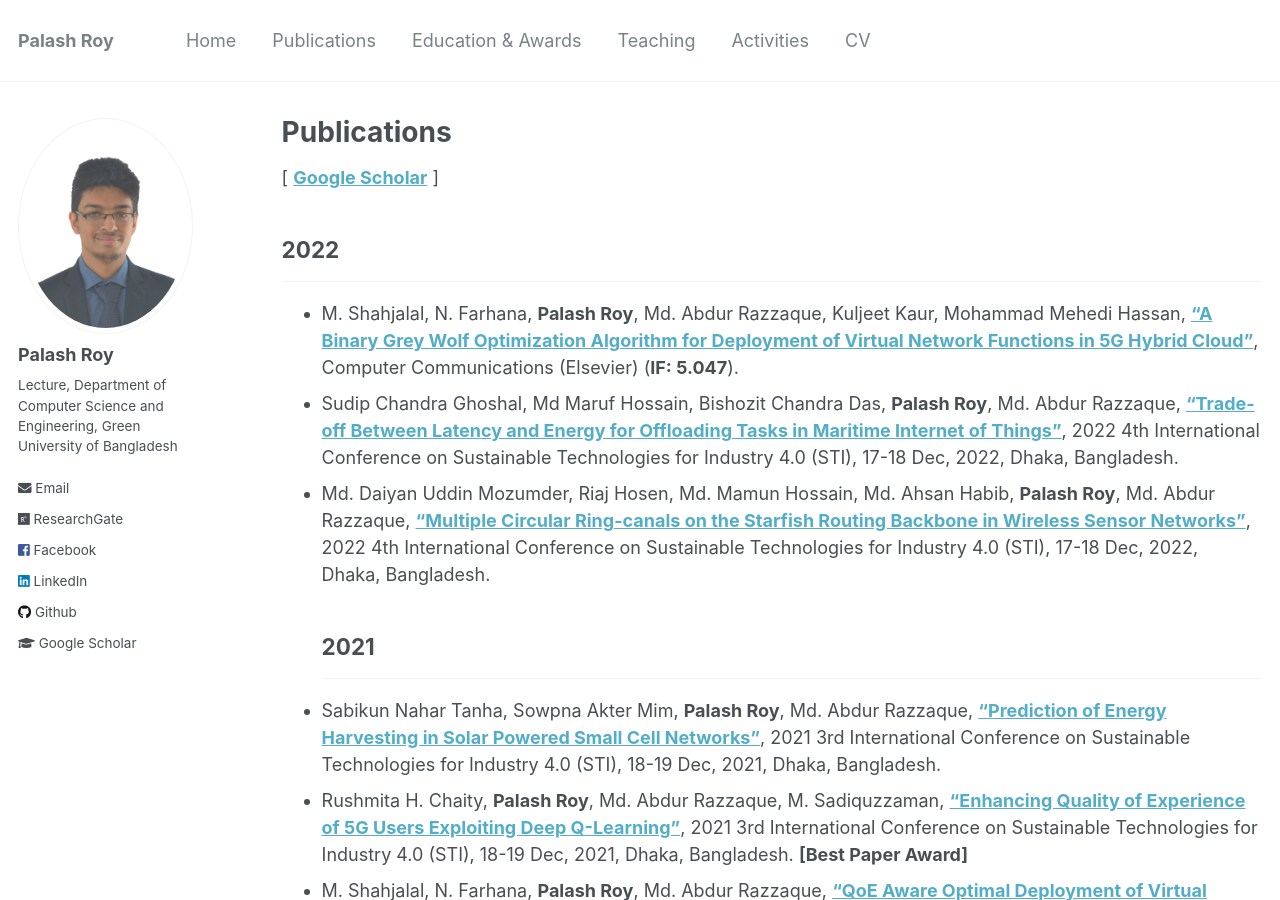
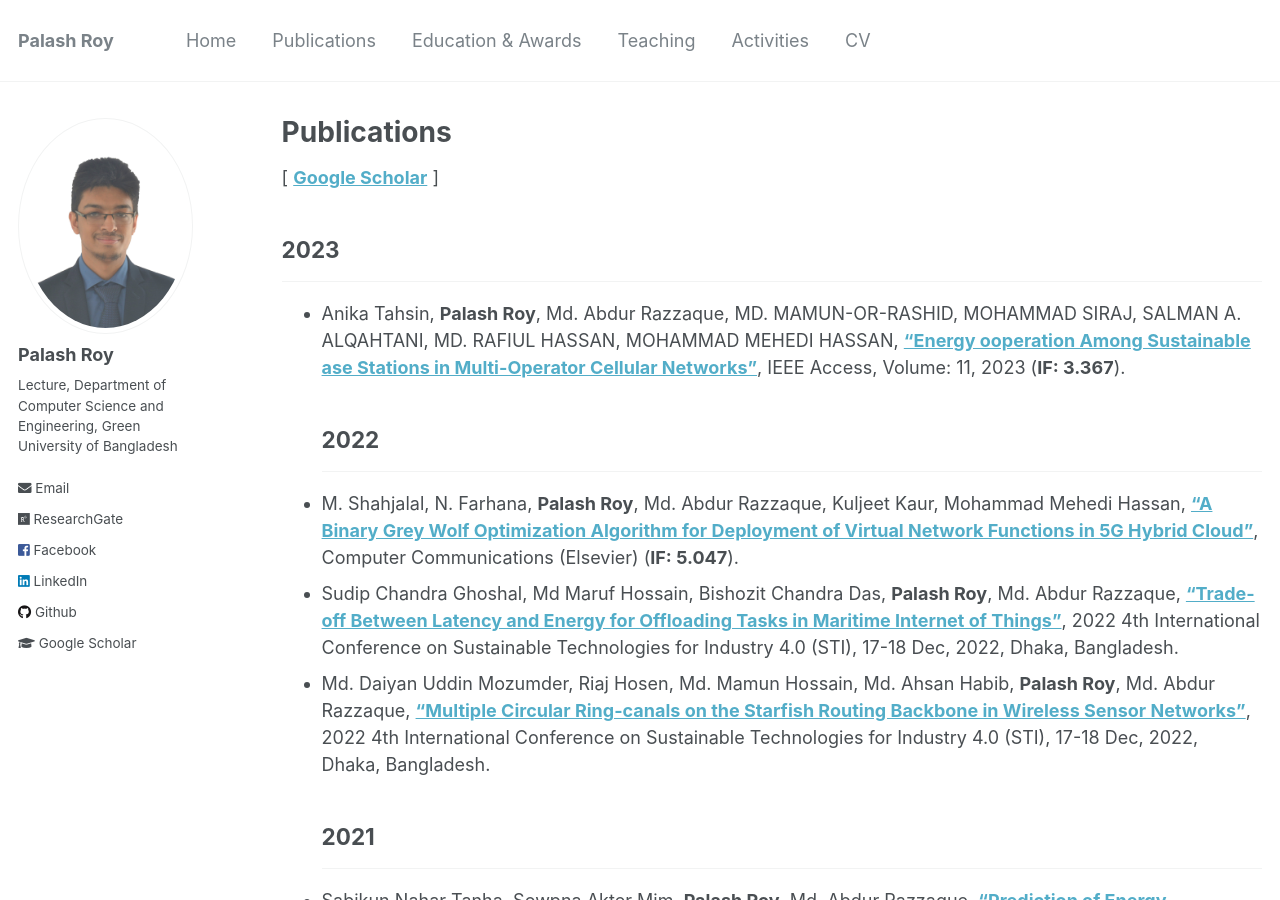
Before and after one commit to PalashRoy975/PalashRoy975.github.io, a Jekyll site: the page built from _pages/publications.md, in a window 1280 px wide and 900 px high. Built offline with Jekyll 4.4.1, drawn with Linux system fonts in a browser that asks for light colours.

Commit message:
Update publications.md

```diff
--- a/_pages/publications.md
+++ b/_pages/publications.md
@@ -6,6 +6,9 @@ author_profile: true
 ---
 
 [ [**Google Scholar**](https://scholar.google.com/citations?user=6YbqlUkAAAAJ&hl=en&authuser=1) ]
+## 2023
+-----------
+* Anika Tahsin, **Palash Roy**, Md. Abdur Razzaque, MD. MAMUN-OR-RASHID, MOHAMMAD SIRAJ, SALMAN A. ALQAHTANI, MD. RAFIUL HASSAN, MOHAMMAD MEHEDI HASSAN, [**"Energy ooperation Among Sustainable ase Stations in Multi-Operator Cellular Networks"**](//ww.sciencedirect.com/science/article/abs/pii/S0140366422002432?via%3Dihub), IEEE Access, Volume: 11, 2023 (**IF: 3.367**).
 ## 2022
 -----------
 * M. Shahjalal, N. Farhana, **Palash Roy**, Md. Abdur Razzaque, Kuljeet Kaur, Mohammad Mehedi Hassan, [**"A Binary Grey Wolf Optimization Algorithm for Deployment of Virtual Network Functions in 5G Hybrid Cloud"**](https://www.sciencedirect.com/science/article/abs/pii/S0140366422002432?via%3Dihub), Computer Communications (Elsevier) (**IF: 5.047**).
```
